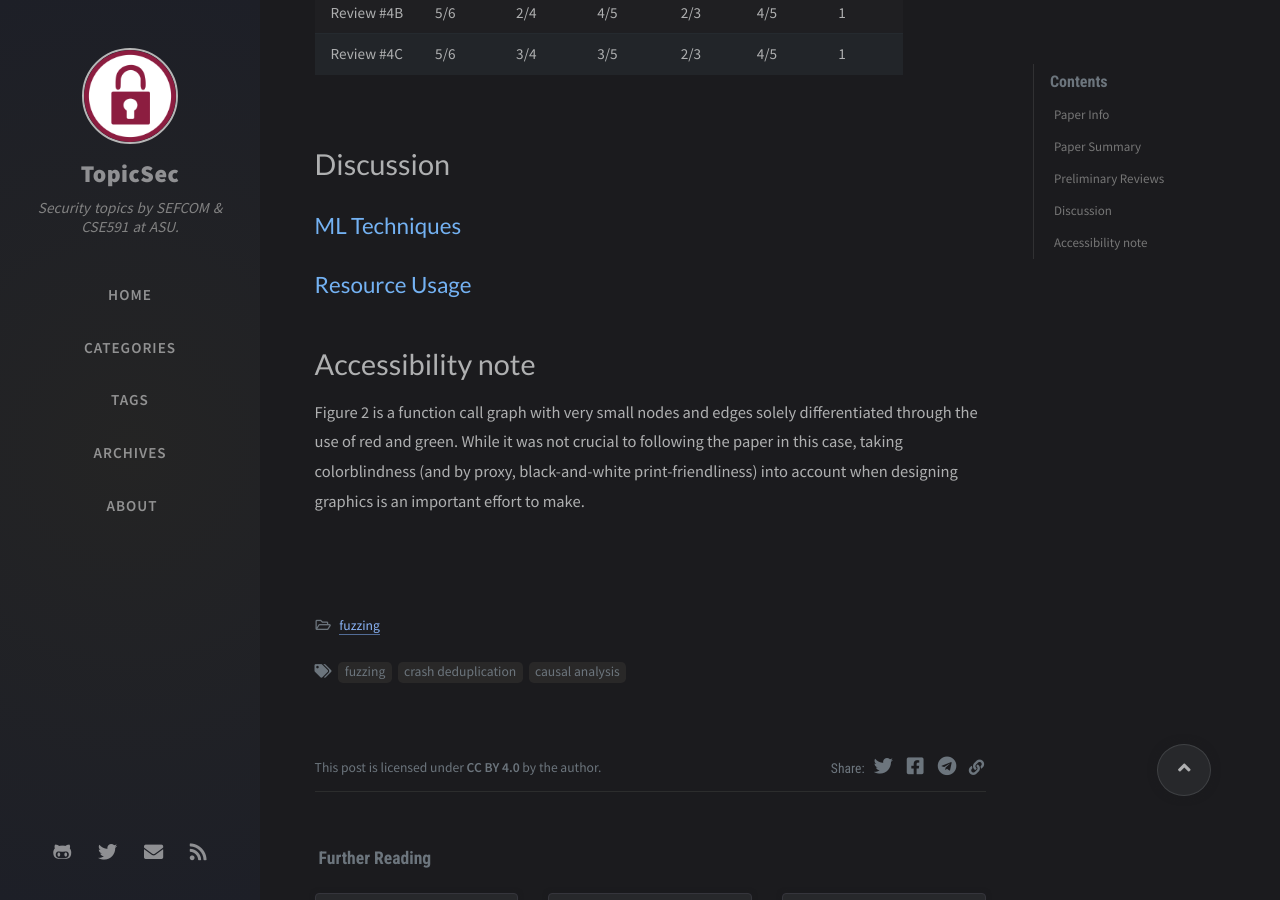
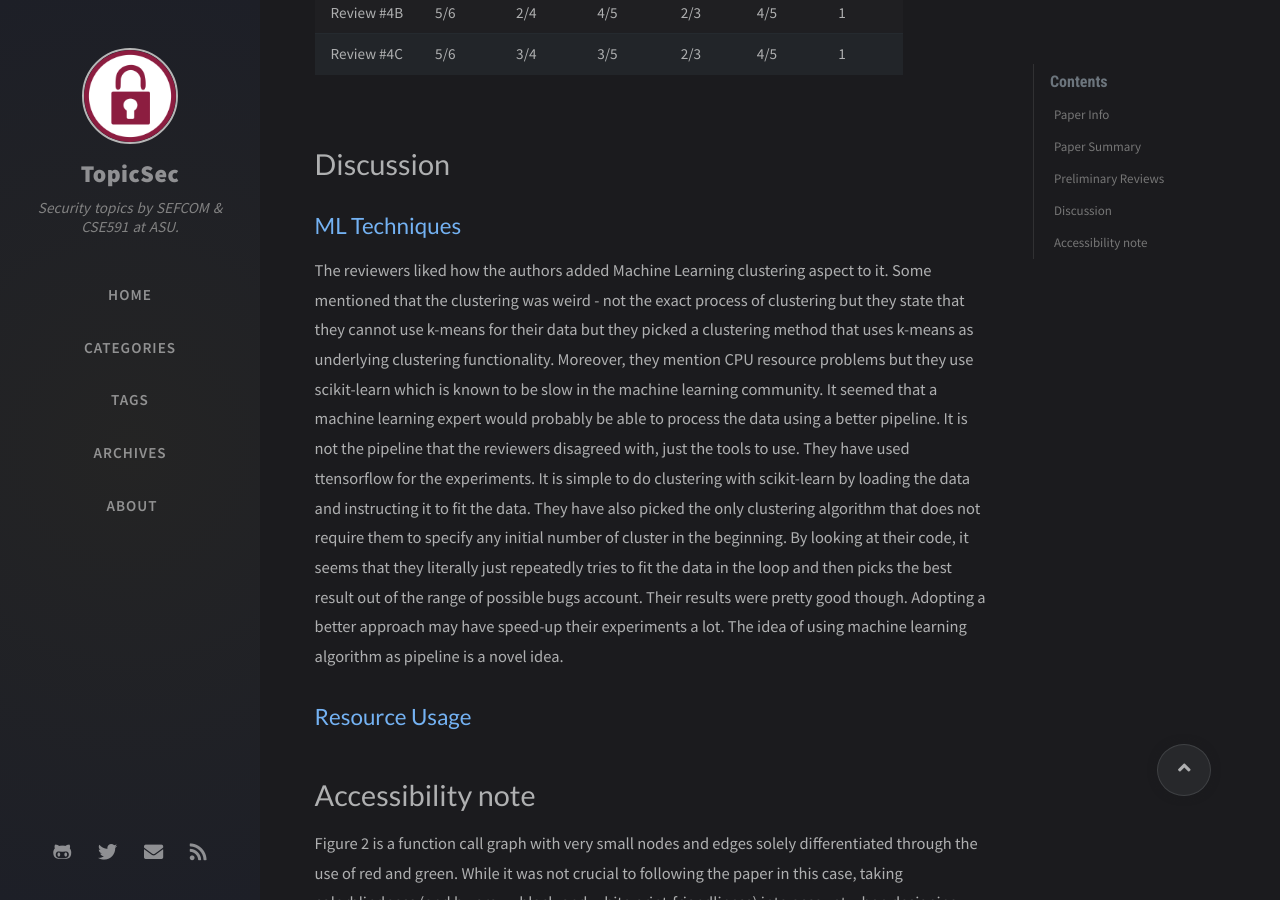
Before and after one commit to TopicSec/topicsec.github.io, a Jekyll site: the page built from _posts/2022-03-02-igor-crash-deduplication.md, in a window 1280 px wide and 900 px high, scrolled down 1914 px. Built offline with Jekyll 4.4.1, drawn with Linux system fonts in a browser that asks for light colours; nearby versions of some CDN libraries; comment, search, counter and statistics services are not loaded.

Commit message:
Update 2022-03-02-igor-crash-deduplication.md

```diff
--- a/_posts/2022-03-02-igor-crash-deduplication.md
+++ b/_posts/2022-03-02-igor-crash-deduplication.md
@@ -53,6 +53,8 @@ Figure 7 from the paper illustrates crash clusters before and after test case re
 
 ## ML Techniques
 
+The reviewers liked how the authors added Machine Learning clustering aspect to it. Some mentioned that the clustering was weird - not the exact process of clustering but they state that they cannot use k-means for their data but they picked a clustering method that uses k-means as underlying clustering functionality. Moreover, they mention CPU resource problems but they use scikit-learn which is known to be slow in the machine learning community. It seemed that a machine learning expert would probably be able to process the data using a better pipeline. It is not the pipeline that the reviewers disagreed with, just the tools to use. They have used ttensorflow for the experiments. It is simple to do clustering with scikit-learn by loading the data and instructing it to fit the data. They have also picked the only clustering algorithm that does not require them to specify any initial number of cluster in the beginning. By looking at their code, it seems that they literally just repeatedly tries to fit the data in the loop and then picks the best result out of the range of possible bugs account. Their results were pretty good though. Adopting a better approach may have speed-up their experiments a lot. The idea of using machine learning algorithm as pipeline is a novel idea.
+
 ## Resource Usage
 
 # Accessibility note
```
